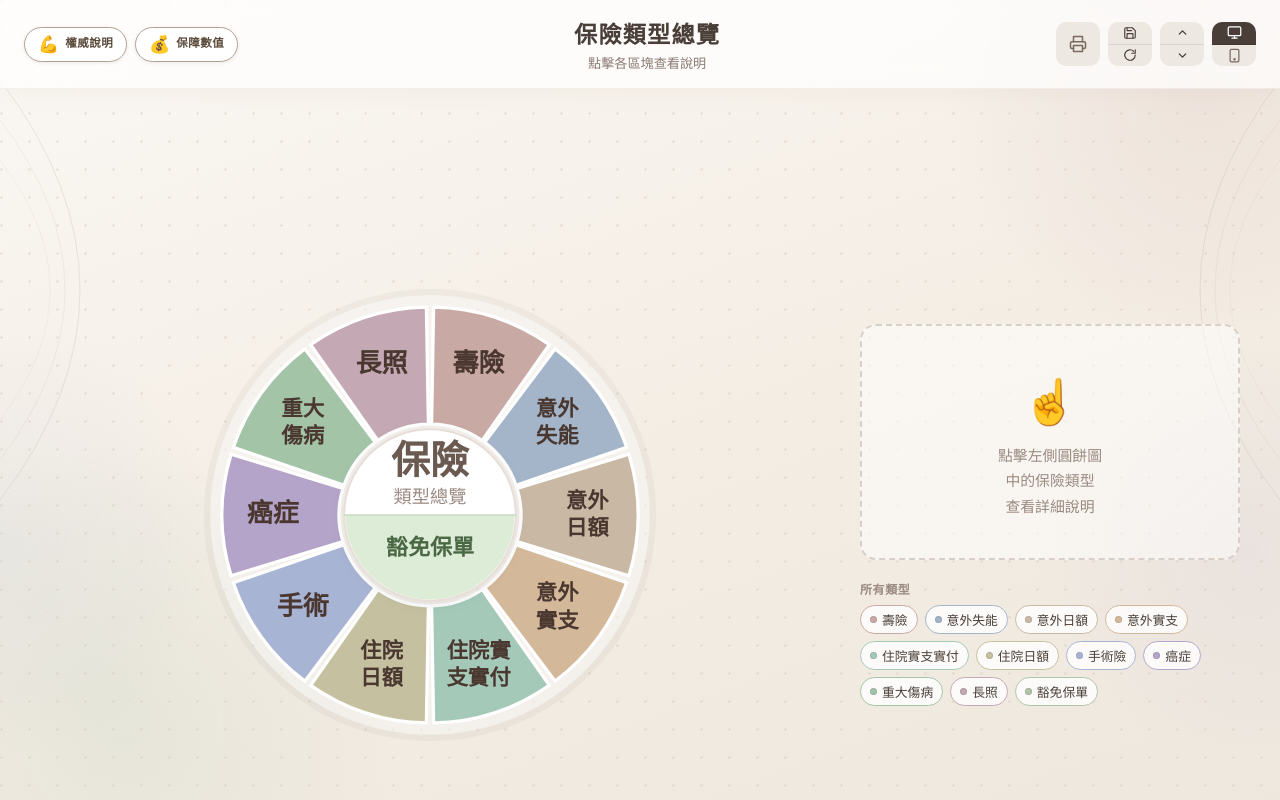
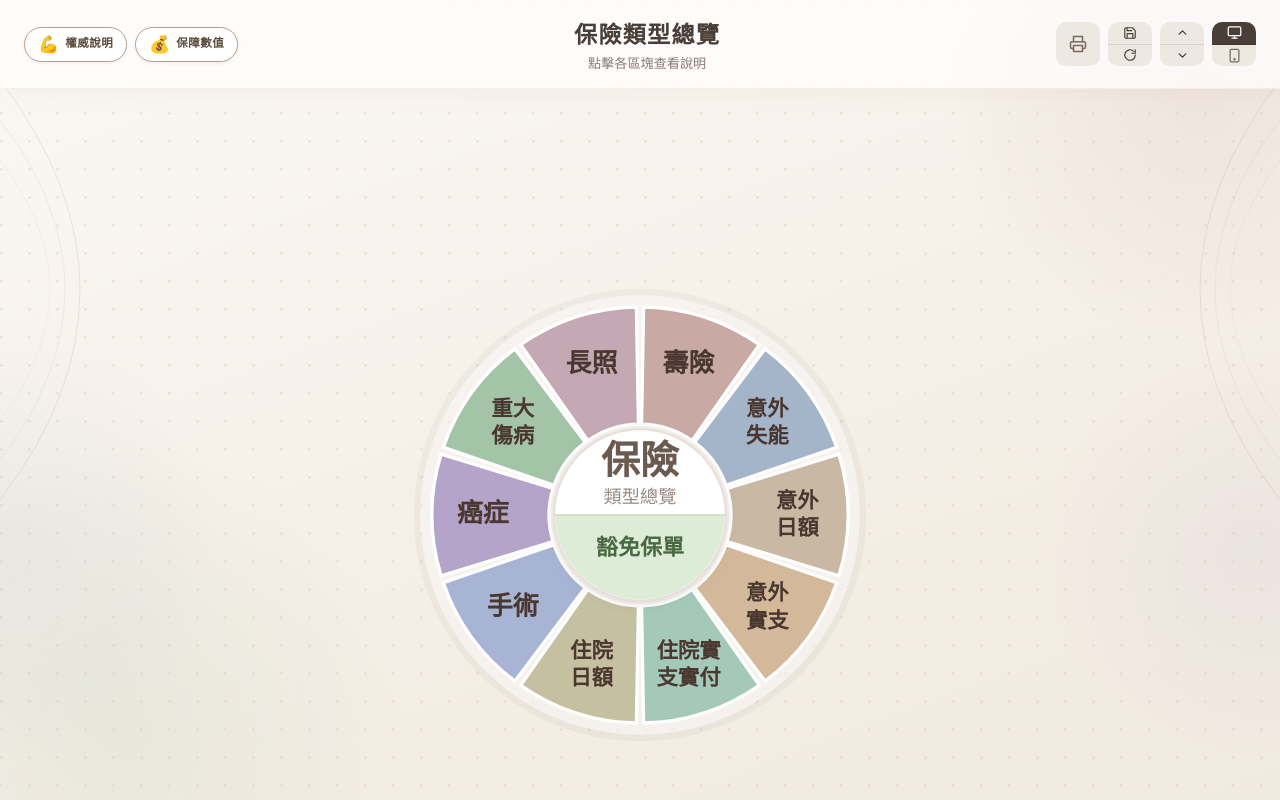
Before and after one commit to stratofin/insurence-pie, a React (Vite) app: page / in a window 1280 px wide. Shown: the top 800 px of the page. Built offline with nearby package versions, Linux system fonts and the light colour scheme.

Commit message:
Update App.jsx

```diff
--- a/src/App.jsx
+++ b/src/App.jsx
@@ -628,24 +628,22 @@ export default function InsuranceApp() {
   const chartForPrint = renderChart("-print", 456);
 
   // ---------- Detail Panel ----------
-  // 桌機版：說明區改為彈性欄，會吃滿圓餅圖移到左邊後多出來的空間；內容參考寬度＝實際可用寬度／縮放比例
+  // 統一版面：圖表在上、說明在下，說明區永遠吃滿該欄可用寬度；內容參考寬度＝實際可用寬度／縮放比例
   const detailRefWidth = detailOuterWidth ? Math.round(detailOuterWidth / chartScale) : 400;
   const detailPanel = (
     <div
       ref={detailOuterRef}
       style={{
-        width: isMobile ? "100%" : undefined,
-        flex: isMobile ? undefined : "1 1 0%",
-        minWidth: isMobile ? "0" : `${Math.round(320 * chartScale)}px`,
-        height: isMobile ? "auto" : (detailNaturalHeight ? `${Math.round(detailNaturalHeight * chartScale)}px` : "auto"),
-        flexShrink: isMobile ? 0 : undefined,
+        width: "100%",
+        boxSizing: "border-box",
+        height: detailNaturalHeight ? `${Math.round(detailNaturalHeight * chartScale)}px` : "auto",
       }}
     >
     <div
       ref={detailContentRef}
       style={{
-        width: isMobile ? "100%" : `${detailRefWidth}px`,
-        transform: isMobile ? "none" : `scale(${chartScale})`,
+        width: `${detailRefWidth}px`,
+        transform: `scale(${chartScale})`,
         transformOrigin: "top left",
       }}
     >
@@ -1129,37 +1127,19 @@ export default function InsuranceApp() {
         </div>
       </div>
 
-      {/* Main content */}
-      {isMobile ? (
-        // ── Mobile: stacked vertically, centred, narrow ──
+      {/* Main content — 圖表在上、說明在下，電腦版與手機版排版一致，
+          讓保障數值文字框可以在圖表左右自由擺放，不會被說明區擋住 ── */}
       <div style={{
         display: "flex", flexDirection: "column", alignItems: "center",
-          gap: "24px", padding: "28px 16px",
-          width: "100%", maxWidth: "440px", boxSizing: "border-box",
+        gap: isMobile ? "24px" : `${Math.round(32 * chartScale)}px`,
+        padding: isMobile ? "28px 16px" : `36px ${Math.round(28 * chartScale)}px`,
+        width: "100%",
+        maxWidth: isMobile ? "440px" : `${Math.round(920 * chartScale)}px`,
+        boxSizing: "border-box", margin: "0 auto",
       }}>
         {chart}
         {detailPanel}
       </div>
-      ) : (
-        // ── Desktop: side by side — 圓餅圖靠左，左右留白與圖表到說明區的間距一致，
-        // 說明區則彈性吃滿右側剩餘空間，方便補充更多文字 ──
-        <div style={{
-          width: "100%", maxWidth: `${Math.round(1600 * chartScale)}px`,
-          boxSizing: "border-box", overflowX: "auto", margin: "0 auto",
-        }}>
-          <div style={{
-            display: "flex", flexDirection: "row",
-            alignItems: "center", justifyContent: "flex-start",
-            gap: `${Math.round(40 * chartScale)}px`,
-            padding: `36px ${Math.round(40 * chartScale)}px`,
-            width: "100%", boxSizing: "border-box",
-            flexWrap: "nowrap",
-          }}>
-            {chart}
-            {detailPanel}
-          </div>
-        </div>
-      )}
 
       {/* ── 保障數值設定 Modal ── */}
       {showCoverageModal && (
```
Lines whose indentation alone changed are shown as unchanged.
